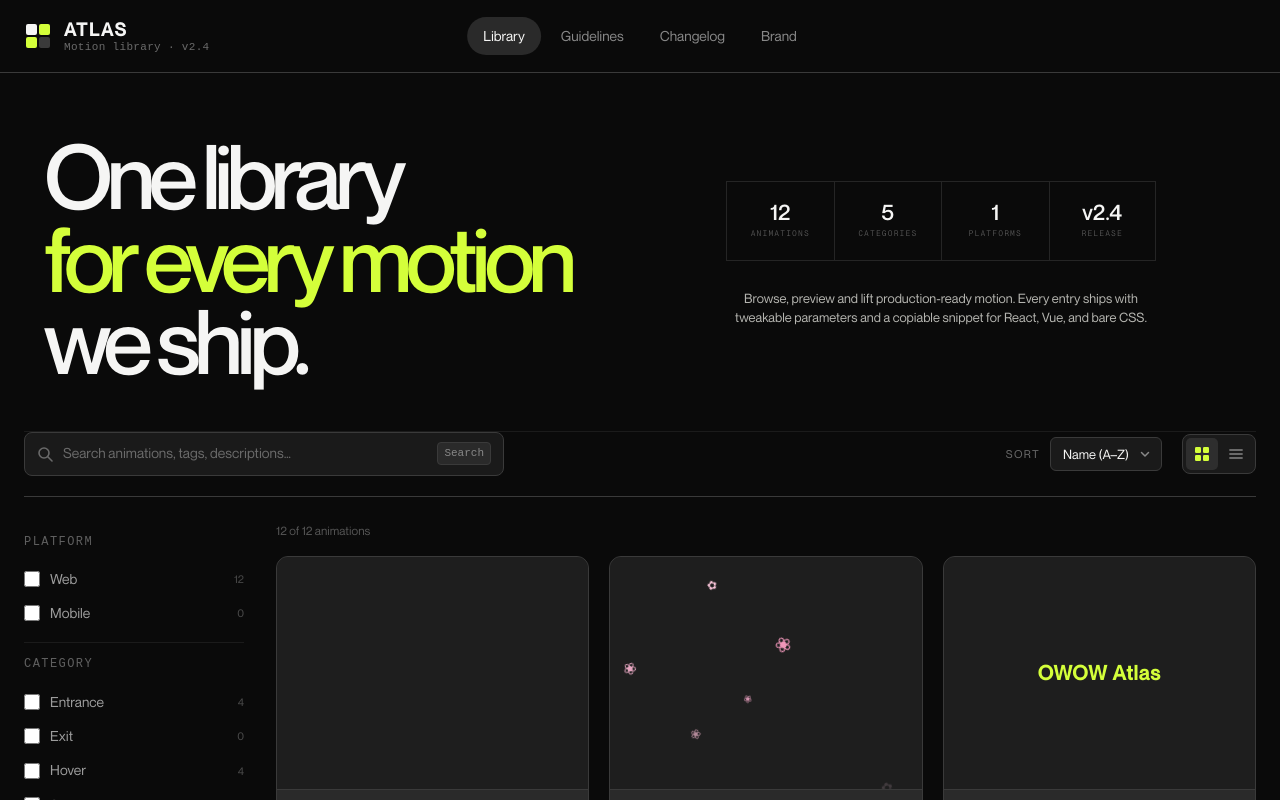
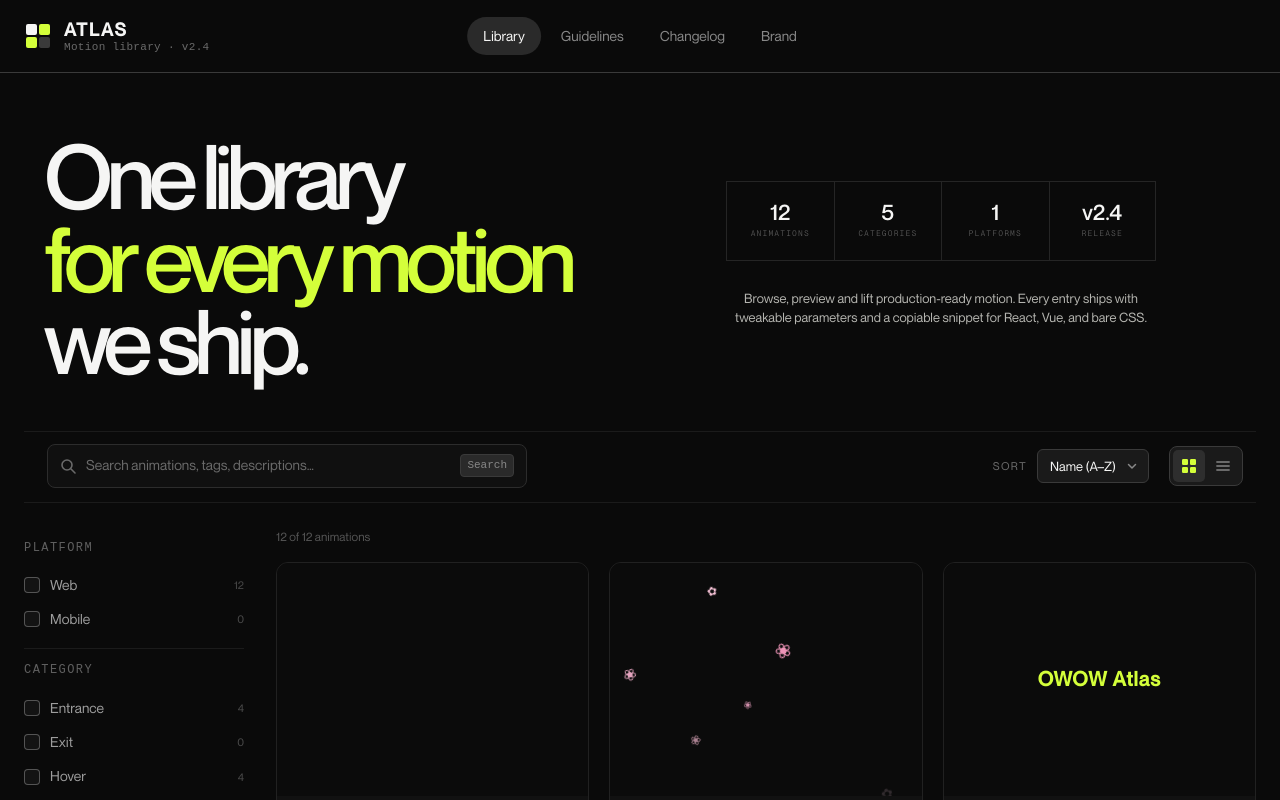
Before and after one commit to kucar37/owow-atlas, a React (Vite) app: page / in a window 1280 px wide. Shown: the top 800 px of the page. Built offline with nearby package versions, Linux system fonts and the light colour scheme.

Commit message:
css changes

```diff
--- a/src/components/AnimationCard/AnimationCard.module.css
+++ b/src/components/AnimationCard/AnimationCard.module.css
@@ -1,7 +1,7 @@
 .card {
-  background: #2A2A2A;
+  background: #111111;
   border-radius: 12px;
-  border: 1px solid #3A3A3A;
+  border: 1px solid #212121;
   overflow: hidden;
   display: flex;
   flex-direction: column;
@@ -22,12 +22,12 @@
 
 .preview {
   aspect-ratio: 4 / 3;
-  background: #1E1E1E;
+  background: #0b0b0b;
   display: flex;
   align-items: center;
   justify-content: center;
   overflow: hidden;
-  border-bottom: 1px solid #3A3A3A;
+  /* border-bottom: 1px solid #3A3A3A; */
 }
 
 .previewEmpty {
--- a/src/components/FilterSidebar/FilterSidebar.module.css
+++ b/src/components/FilterSidebar/FilterSidebar.module.css
@@ -52,11 +52,39 @@
 .option:hover { color: rgba(255,255,255,0.9); }
 
 .option input[type="checkbox"] {
+  appearance: none;
   width: 16px;
   height: 16px;
-  accent-color: #d4ff3a;
+  border-radius: 4px;
+  border: 1px solid rgba(255,255,255,0.28);
+  background: rgba(255,255,255,0.04);
   cursor: pointer;
   flex-shrink: 0;
+  position: relative;
+  transition: all 0.15s ease;
+}
+
+.option input[type="checkbox"]:hover {
+  border-color: rgba(212,255,58,0.75);
+  background: rgba(212,255,58,0.08);
+}
+
+.option input[type="checkbox"]:checked {
+  background: #d4ff3a;
+  border-color: #d4ff3a;
+  box-shadow: 0 0 12px rgba(212,255,58,0.25);
+}
+
+.option input[type="checkbox"]:checked::after {
+  content: "";
+  position: absolute;
+  left: 5px;
+  top: 2px;
+  width: 4px;
+  height: 8px;
+  border: solid #050505;
+  border-width: 0 2px 2px 0;
+  transform: rotate(45deg);
 }
 
 .optionLabel { flex: 1; }
--- a/src/components/Toolbar/Toolbar.module.css
+++ b/src/components/Toolbar/Toolbar.module.css
@@ -4,8 +4,8 @@
   justify-content: space-between;
   gap: 24px;
   flex-wrap: wrap;
-  padding-bottom: 20px;
-  border-bottom: 1px solid #3A3A3A;
+  padding: 12px 13px 14px 23px;
+  border-bottom: 1px solid #1b1b1b;
 }
 
 /* ---- Search ---- */
@@ -18,8 +18,8 @@
   max-width: 480px;
   height: 44px;
   padding: 0 12px;
-  background: #1A1A1A;
-  border: 1px solid #3A3A3A;
+  background: #101010;
+  border: 1px solid #2c2c2c;
   border-radius: 8px;
   transition: border-color 0.15s ease;
 }
```
